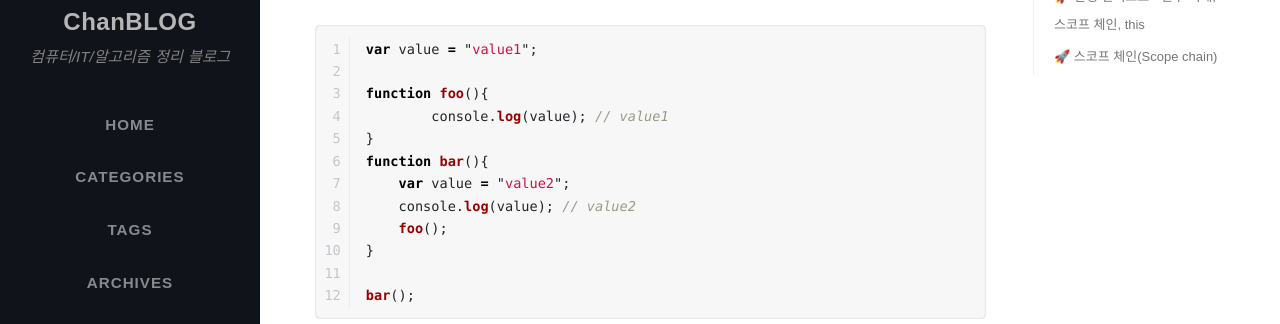
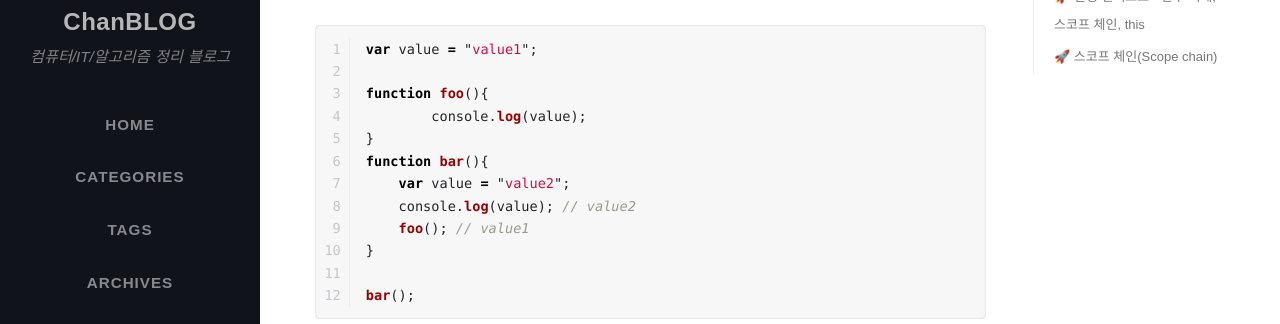
Before and after one commit to ChanhuiSeok/chanhuiseok.github.io, a Jekyll site: the page built from _posts/2020-10-27-js-4.md, in a window 1280 px wide and 900 px high, scrolled down 5216 px. Shown: the part 152-476 px from the top of the window. Built offline with Jekyll 4.4.1, drawn with Linux system fonts in a browser that asks for light colours; nearby versions of some CDN libraries; some web fonts are replaced; comment, search, counter and statistics services are not loaded.

Commit message:
js-4 포스팅 주석 수정

```diff
--- a/_posts/2020-10-27-js-4.md
+++ b/_posts/2020-10-27-js-4.md
@@ -161,12 +161,12 @@ console.log(a + b); // 3
 var value = "value1";
 
 function foo(){
-	console.log(value); // value1
+	console.log(value);
 }
 function bar(){
     var value = "value2";
     console.log(value); // value2
-    foo();
+    foo(); // value1
 }
 
 bar();
```
